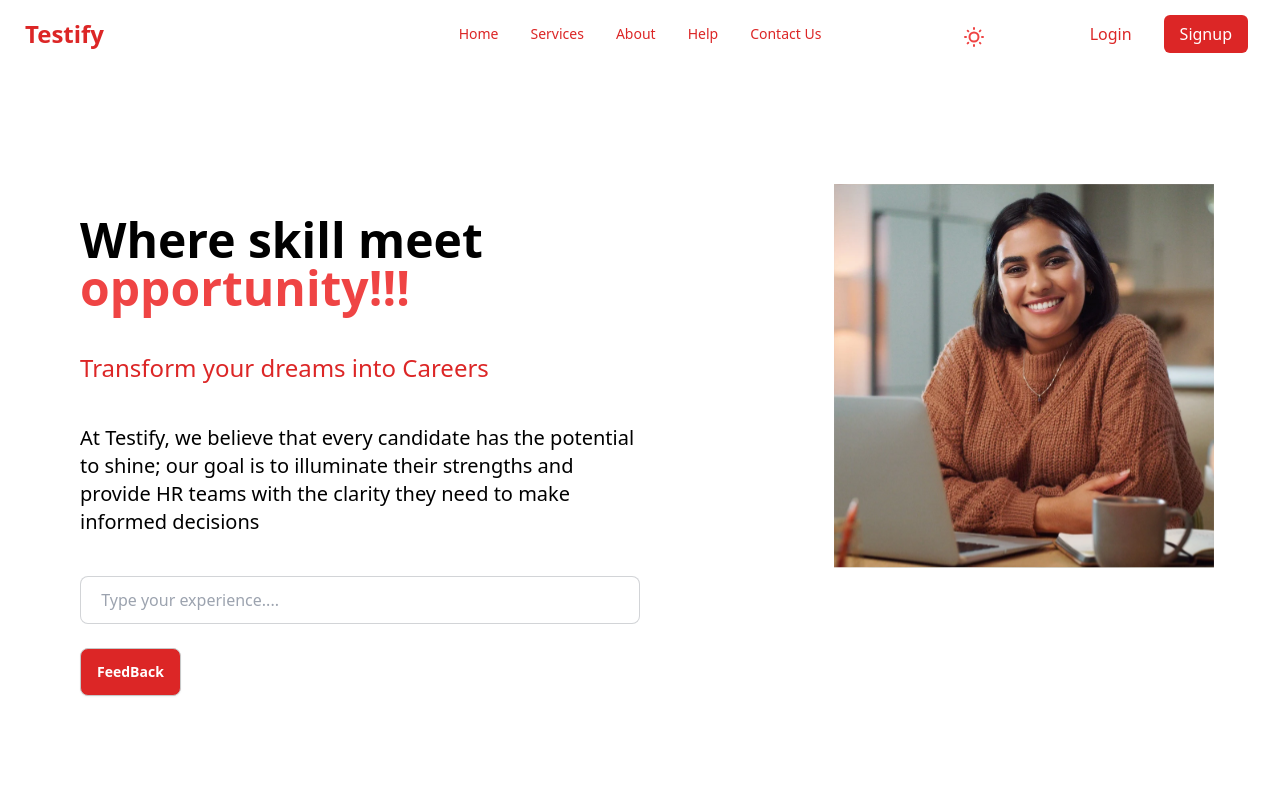
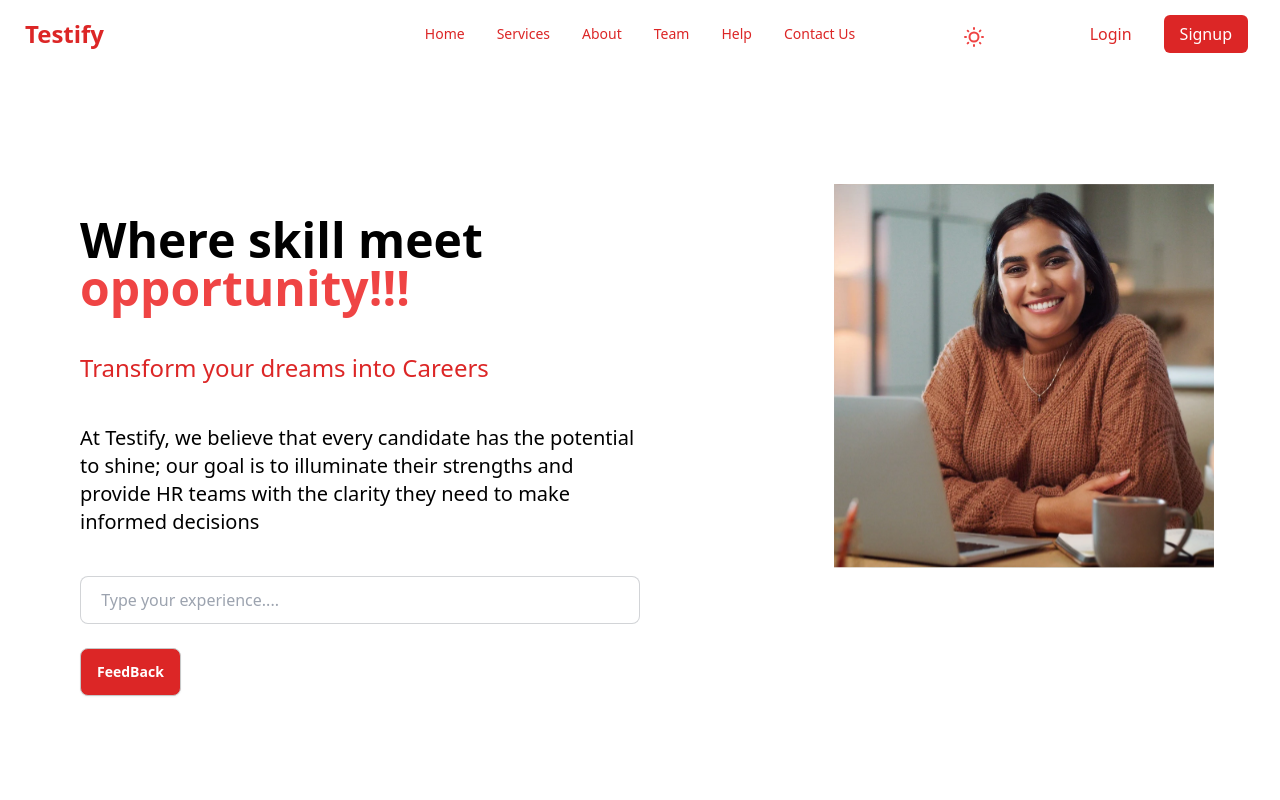
Before and after one commit to sharma8437/Testify, a React (Vite) app in the folder frontend/: page / in a window 1280 px wide. Shown: the top 800 px of the page. Built offline with nearby package versions, Linux system fonts and the light colour scheme; no server answers.

Commit message:
update nav
update nav

```diff
--- a/frontend/src/components/Navbar.jsx
+++ b/frontend/src/components/Navbar.jsx
@@ -48,6 +48,9 @@ const Navbar = () => {
       </li>
       <li>
         <Link to="/about">About</Link>
+      </li>
+      <li>
+        <Link to="/team">Team</Link>
       </li>
       <li>
         <Link to="/support">Help</Link>
```
